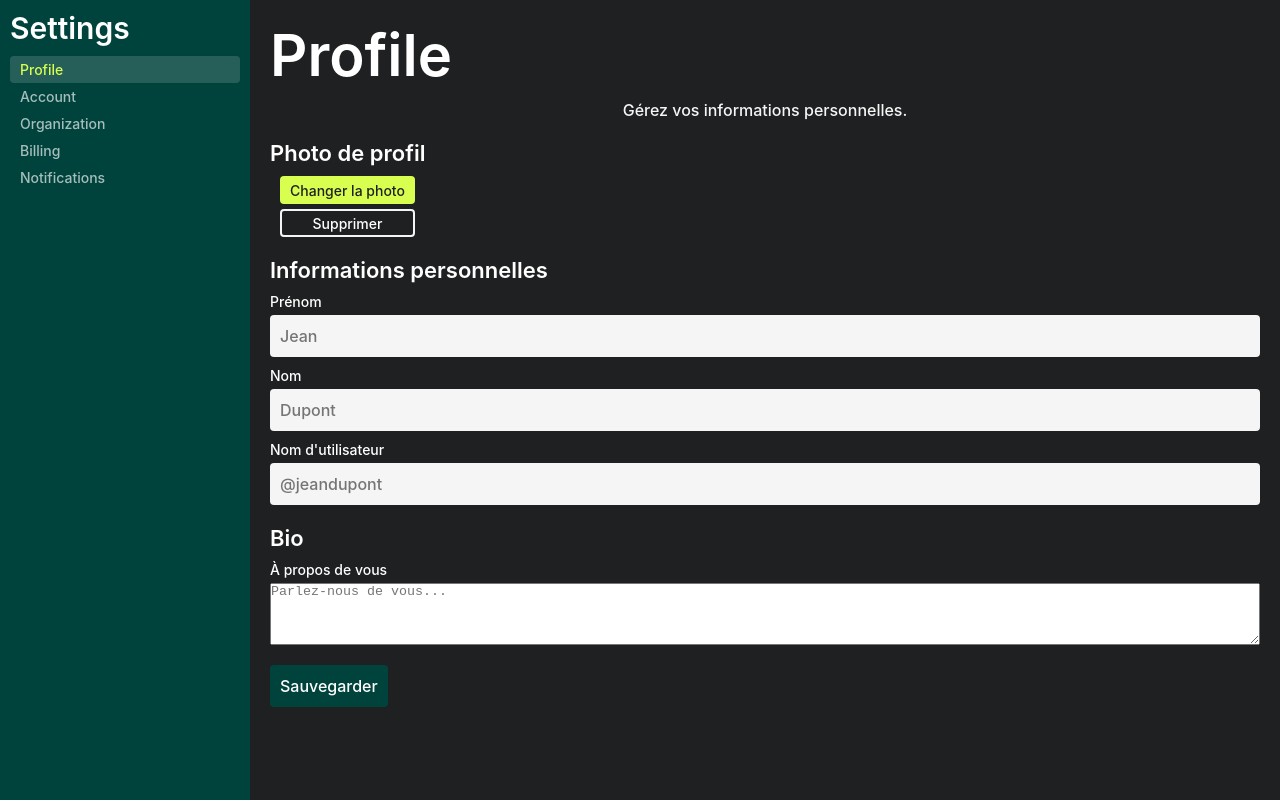
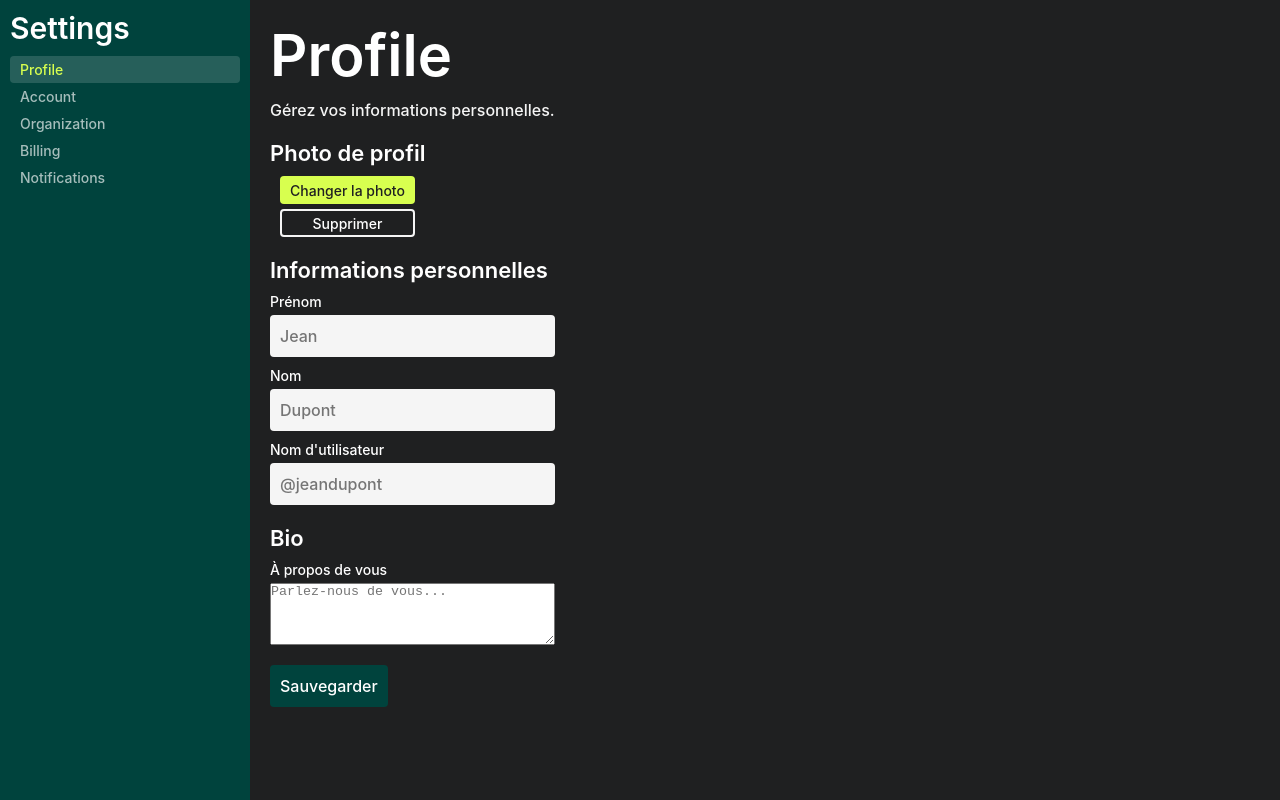
Before and after one commit to UpcycleConnect-gpr3/vuejs_auth_frontend, a Vue app: page /settings/profile in a window 1280 px wide. Built offline with nearby package versions, Linux system fonts and the light colour scheme; no server answers.

Commit message:
refactor(css): change layout-flex-full and create layout-overflow-y

```diff
--- a/src/css/style.css
+++ b/src/css/style.css
@@ -85,8 +85,11 @@ div#app {
     width: 100vw;
 }
 
-.layout-fill {
+.layout-flex-full {
     flex: 1;
+}
+
+.layout-overflow-y {
     overflow-y: auto;
 }
 
```
